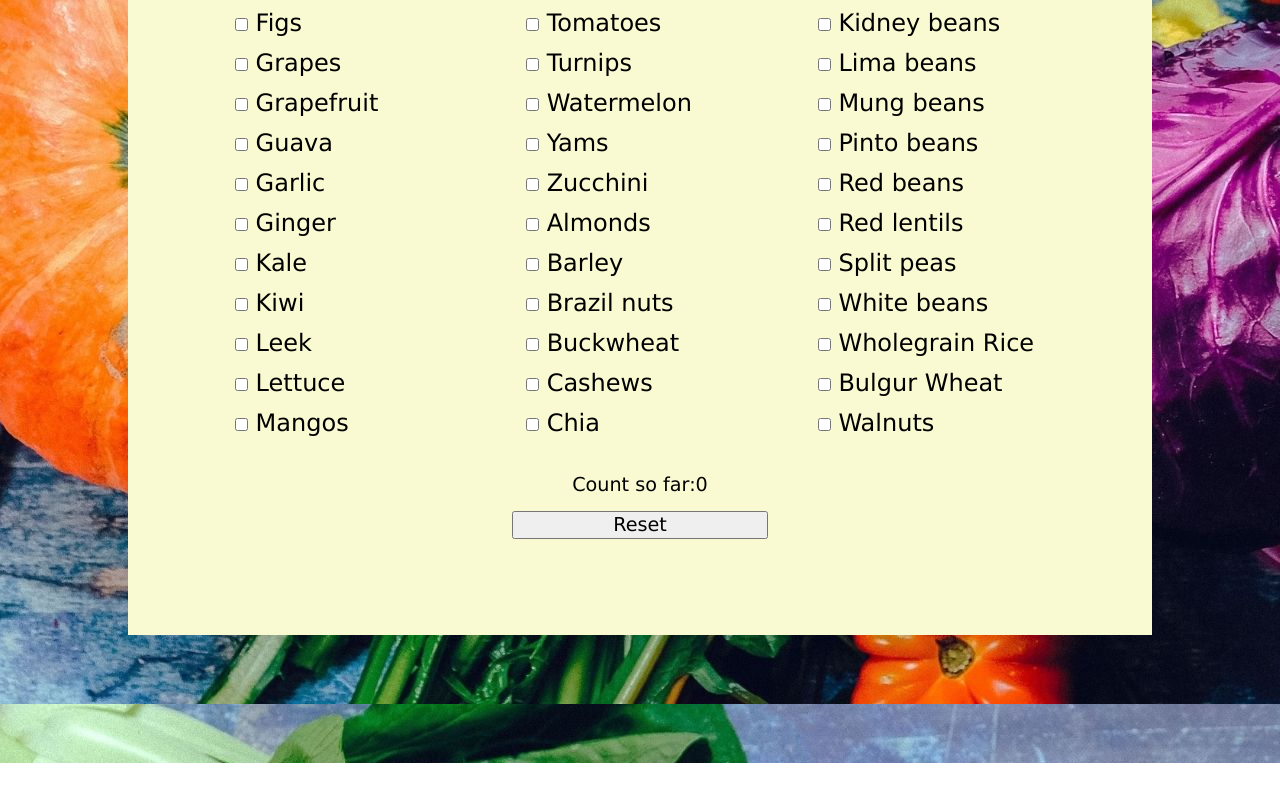
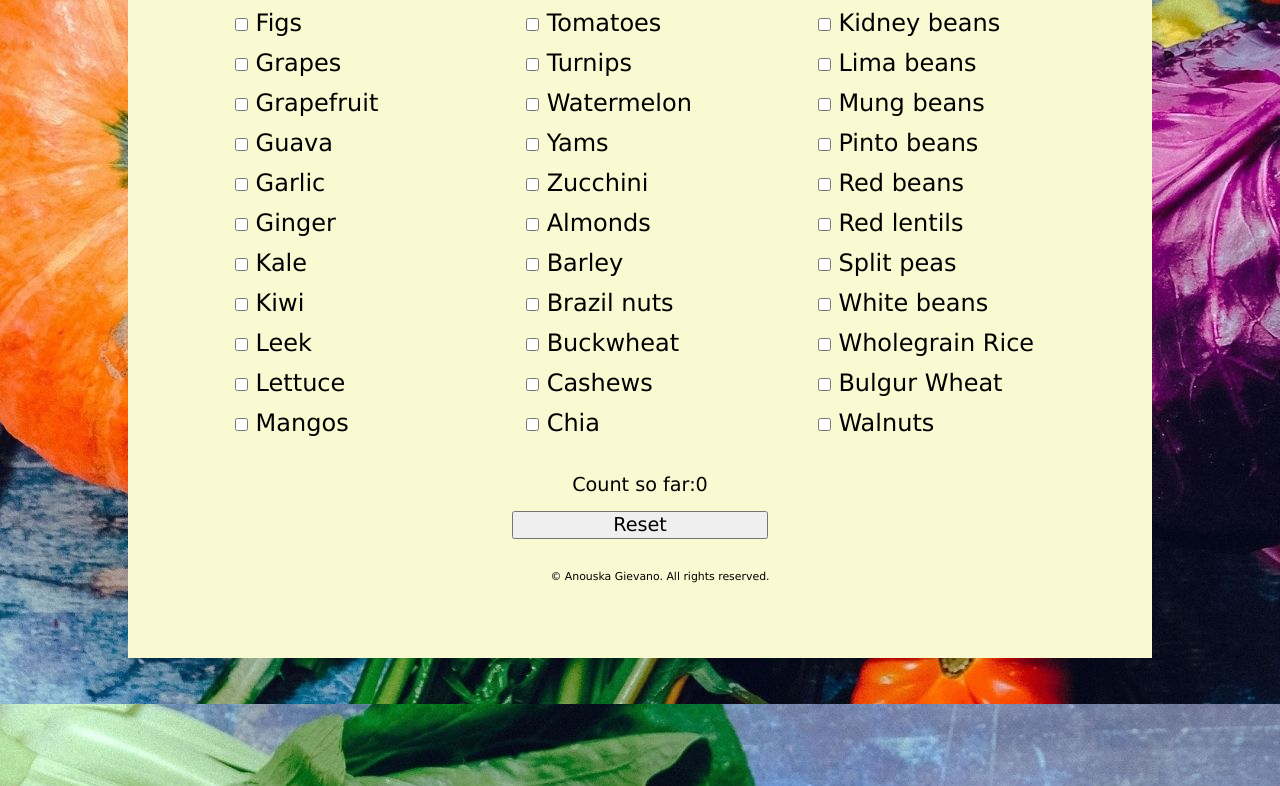
Before and after one commit to nooska44/foodvarietytracker, a plain HTML site: page index.html in a window 1280 px wide. Shown: the part 1296-2082 px from the top of the page. Before the commit the page ends 2059 px from the top, so only its background shows below. Drawn offline with Linux system fonts and the light colour scheme.

Commit message:
added copywrite information

```diff
--- a/css/style.css
+++ b/css/style.css
@@ -79,7 +79,20 @@ margin: 3vh;
 
 button{
      width: 20vw;
+
 }
+
+.copyright li{
+	display: inline;
+	text-decoration: none;
+
+}
+
+.copyright {
+
+	text-align: center;
+}
+
 
 /******************************************
 /* ADDITIONAL STYLES
--- a/index.html
+++ b/index.html
@@ -522,6 +522,12 @@
 				<button id="clear">Reset</button>
 			</footer>
 
+			<section id="copyrightInfo">
+				<ul class="copyright">
+					<li>© Anouska Gievano. All rights reserved.</li>
+				</ul>
+			</section>
+
 
 		<script type="text/javascript" src="js/main.js"></script>
 	</body>
```
